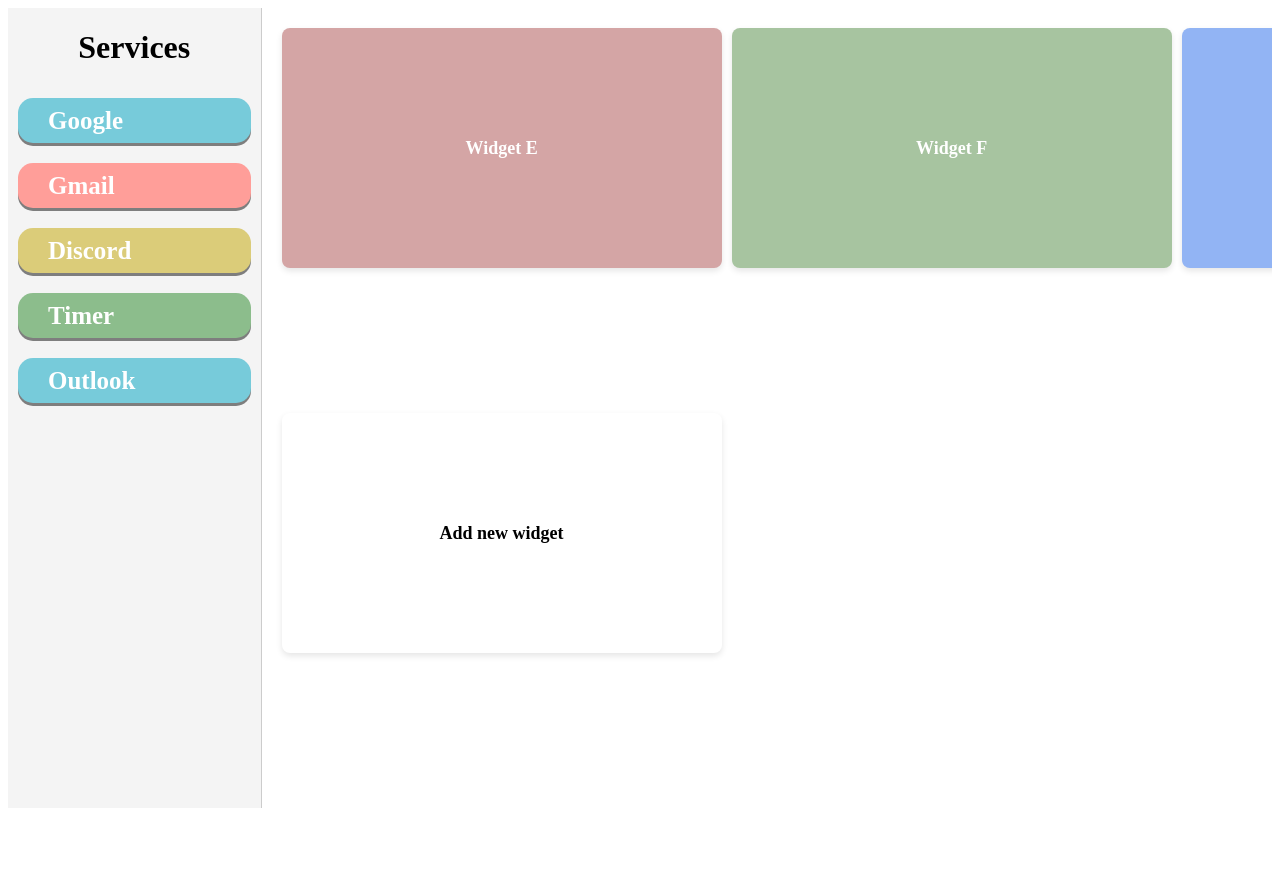
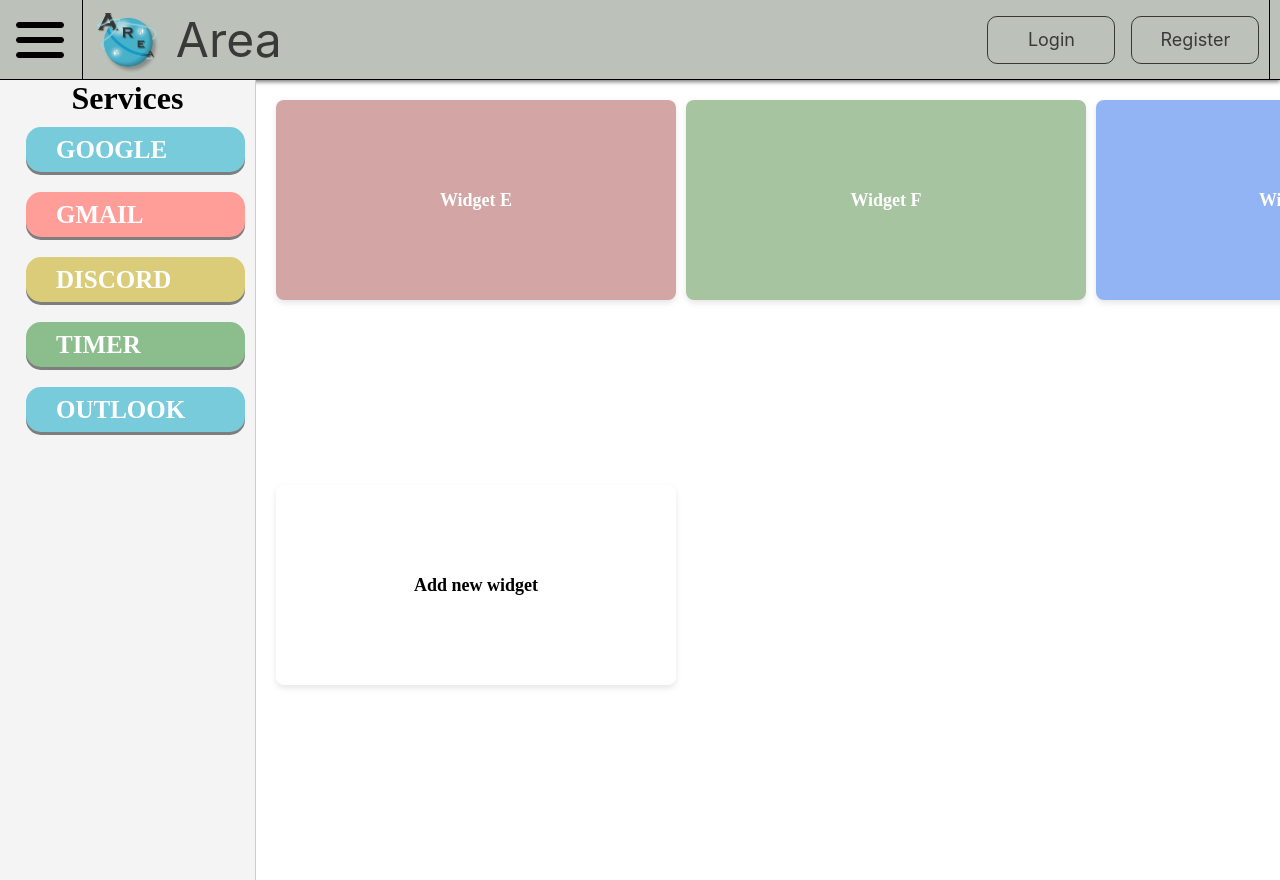
Before and after one commit to BhuvanArn/A.R.E.A, a Vue app in the folder client/: page /services in a window 1280 px wide. Before the commit the page ends 816 px from the top, so only its background shows below. Built offline with nearby package versions, Linux system fonts and the light colour scheme.

Commit message:
:heavy_plus_sign: Added nav bar on service page

```diff
--- a/client/src/views/ServicePage.vue
+++ b/client/src/views/ServicePage.vue
@@ -1,4 +1,5 @@
 <template>
+    <NavBar class="navbar"></NavBar>
     <div class="services-page">
         <SectionList :sections="sectionNames" />
         <WidgetList />
@@ -6,6 +7,7 @@
 </template>
 
 <script>
+import NavBar from '../components/MainNavBar.vue';
 import SectionList from '@/components/SectionList.vue';
 import WidgetList from '@/components/WidgetList.vue';
 
@@ -14,6 +16,7 @@ export default {
     components: {
         SectionList,
         WidgetList,
+        NavBar,
     },
     data() {
         return {
```
